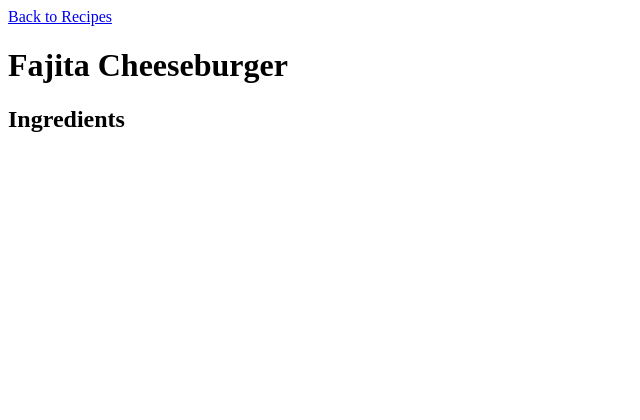
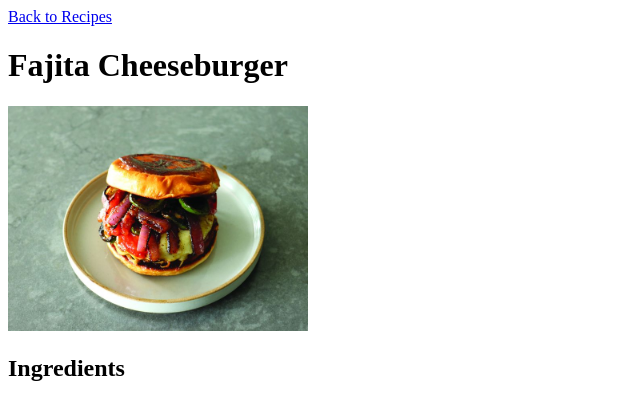
Before and after one commit to davidcastro3435/odin-recipes, a plain HTML site: page recipes/fajita-cheeseburger.html in a window 1280 px wide. Shown: the whole page, without its empty margins (0-640 px from the left). Drawn offline with Linux system fonts and the light colour scheme.

Commit message:
feat: add images to Banana and Fajita recipes

```diff
--- a/recipes/fajita-cheeseburger.html
+++ b/recipes/fajita-cheeseburger.html
@@ -9,6 +9,7 @@
     <body>
         <a href="../index.html" alt="Link to home page">Back to Recipes</a>
         <h1>Fajita Cheeseburger</h1>
+        <img src="../img/FajitaBur.jpg" alt="Fajita Burger image" width="300">
         <h2>Ingredients</h2>
     </body>
 </html>
```
Also changed, not shown: recipes/banana-bread.html (+1 -0 lines).
